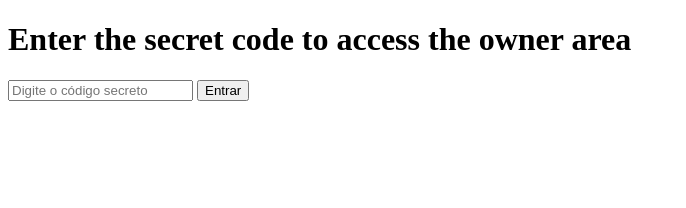
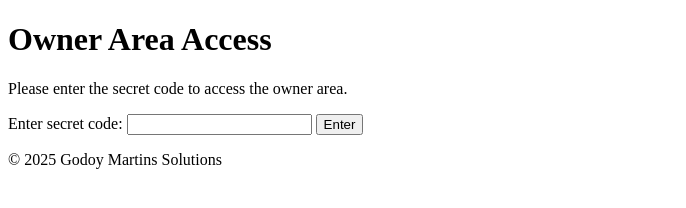
Before and after one commit to Martinsandre96/sitegodoymartins, a plain HTML site: page owner.html in a window 1280 px wide. Shown: the whole page, without its empty margins (0-686 px from the left). Drawn offline with Linux system fonts and the light colour scheme.

Commit message:
Adicionado formulário de código para acesso à área do proprietário

```diff
--- a/owner.html
+++ b/owner.html
@@ -3,25 +3,48 @@
 <head>
   <meta charset="UTF-8" />
   <meta name="viewport" content="width=device-width, initial-scale=1.0"/>
-  <title>Owner Area</title>
+  <title>Owner Area - Godoy Martins Solutions</title>
 </head>
 <body>
-  <h1>Enter the secret code to access the owner area</h1>
-  <form onsubmit="return checkCode()">
-    <input type="text" id="codigo" placeholder="Digite o código secreto">
-    <button type="submit">Entrar</button>
-  </form>
+  <header>
+    <h1>Owner Area Access</h1>
+    <p>Please enter the secret code to access the owner area.</p>
+  </header>
+
+  <main>
+    <form id="accessForm">
+      <label for="secretCode">Enter secret code:</label>
+      <input type="password" id="secretCode" required />
+      <button type="submit">Enter</button>
+    </form>
+
+    <p id="errorMessage" style="color: red; display: none;">Incorrect code! Please try again.</p>
+  </main>
+
+  <footer>
+    <p>&copy; 2025 Godoy Martins Solutions</p>
+  </footer>
 
   <script>
-    function checkCode() {
-      const codigo = document.getElementById('codigo').value;
-      if (codigo === "meucodigo123") { // Seu código secreto aqui
-        window.location.href = "ownerContent.html"; // Área do proprietário
+    // Secret code (you can change this to any code you prefer)
+    const correctCode = 'meucodigo123';
+
+    // Get references to the form, input, and error message
+    const form = document.getElementById('accessForm');
+    const secretCodeInput = document.getElementById('secretCode');
+    const errorMessage = document.getElementById('errorMessage');
+
+    // Handle form submission
+    form.addEventListener('submit', function(event) {
+      event.preventDefault(); // Prevent form from reloading the page
+
+      // Check if the code entered is correct
+      if (secretCodeInput.value === correctCode) {
+        window.location.href = 'ownerContent.html'; // Redirect to the owner content page
       } else {
-        alert("Código incorreto");
+        errorMessage.style.display = 'block'; // Show error message
       }
-      return false;
-    }
+    });
   </script>
 </body>
 </html>
```
